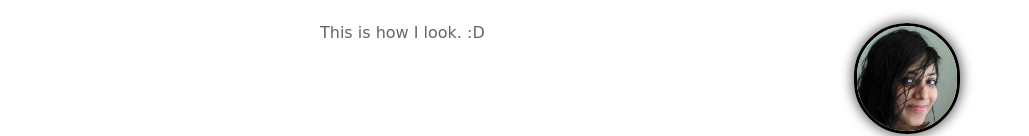
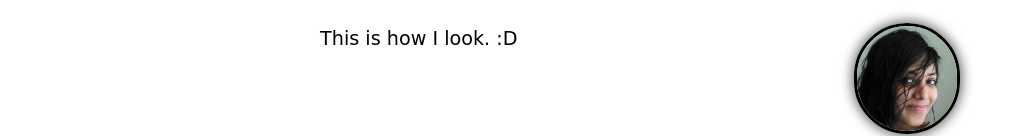
Before and after one commit to pooyaX14/mysite, a plain HTML site: page about.html in a window 1280 px wide. Shown: the part 223-359 px from the top of the page, without its empty margins (0-1029 px from the left). Drawn offline with Linux system fonts and the light colour scheme; a web font is replaced by a local one.

Commit message:
Change paragraph styles.

```diff
--- a/css/styles.css
+++ b/css/styles.css
@@ -18,6 +18,11 @@ h1,h2,h3,h4,h5,h6 {
 h1 { font-size: 2.5em; line-height: 1.67em; }
 h2 { font-size: 2em; line-height: 1.33em; }
 h3 { font-size: 1.67em; line-height: 1em; }
+p {
+    font-size: 1.2em;
+    line-height: 1.67em;
+    color: black;
+}
 footer {
     position: fixed;
     bottom: 0;
```
